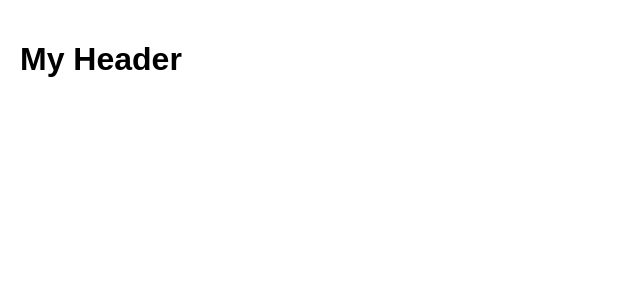
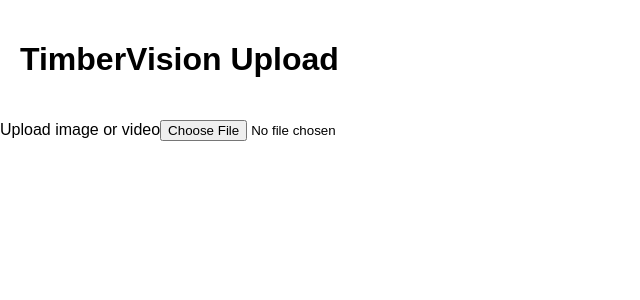
Before and after one commit to felixinberlin/pwatest1, a React (Vite) app: page / in a window 1280 px wide. Shown: the top 300 px of the page, without its empty margins (0-640 px from the left). Built offline with nearby package versions, Linux system fonts and the light colour scheme.

Commit message:
Add image and video upload

```diff
--- a/src/App.tsx
+++ b/src/App.tsx
@@ -1,9 +1,59 @@
+import { useState } from "react"
+
 function App() {
+  const [preview, setPreview] = useState<string | null>(null)
+  const [fileType, setFileType] = useState<string>("")
+
+  function handleFile(event: React.ChangeEvent<HTMLInputElement>) {
+    const file = event.target.files?.[0]
+
+    if (!file) return
+
+    setFileType(file.type)
+
+    const url = URL.createObjectURL(file)
+    setPreview(url)
+  }
+
   return (
     <div>
       <header>
-        <h1>My Header</h1>
+        <h1>TimberVision Upload</h1>
       </header>
+
+      <main>
+        <label>
+          Upload image or video
+
+          <input
+            type="file"
+            accept="image/*,video/*"
+            capture="environment"
+            onChange={handleFile}
+          />
+        </label>
+
+        {preview && (
+          <div>
+            <p>{fileType}</p>
+
+            {fileType.startsWith("image") && (
+              <img
+                src={preview}
+                style={{ maxWidth: "100%" }}
+              />
+            )}
+
+            {fileType.startsWith("video") && (
+              <video
+                src={preview}
+                controls
+                style={{ maxWidth: "100%" }}
+              />
+            )}
+          </div>
+        )}
+      </main>
     </div>
   )
 }
```
